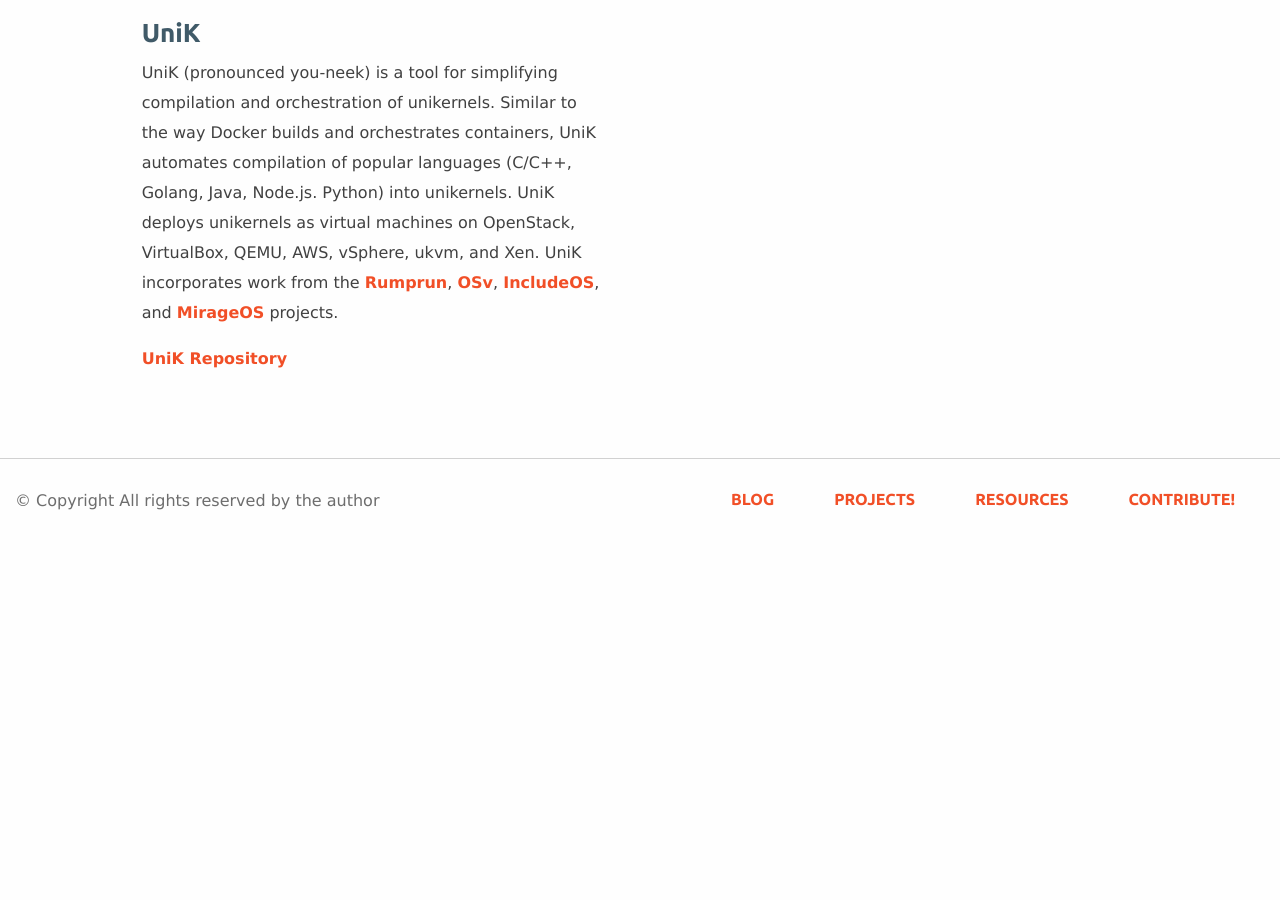
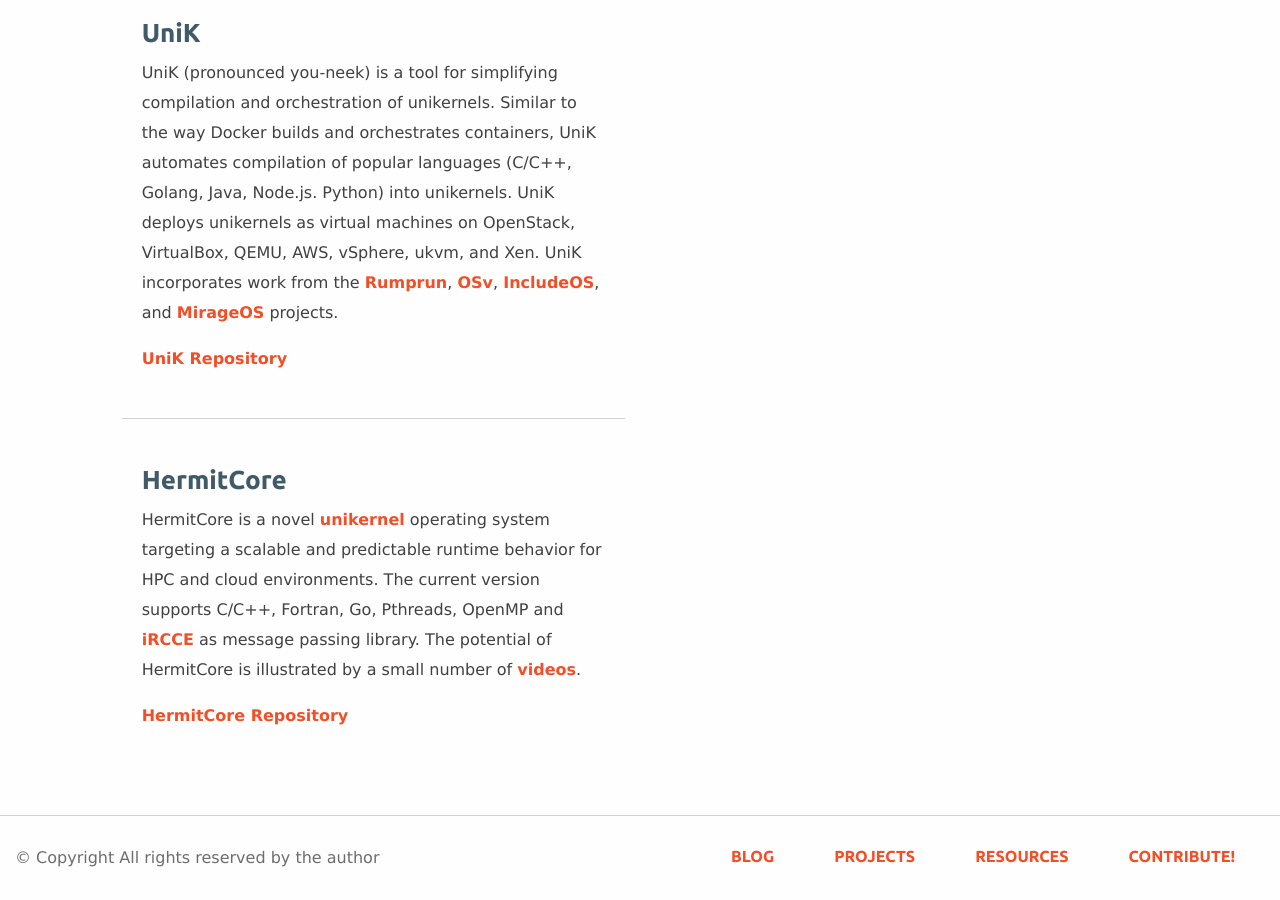
Before and after one commit to Unikernel-Systems/unikernel.org, a Jekyll site: the page built from projects/index.html, in a window 1280 px wide and 900 px high, scrolled down 2815 px. Built offline with Jekyll 4.4.1, drawn with Linux system fonts in a browser that asks for light colours; before the commit the page ends 3358 px from its top, so only the background shows below that.

Commit message:
Add HermitCore to Projects.
Copy-pasted the previous div section. The project section is copied from hermit webiste:
https://hermitcore.org/

I stumbled upon hermitcore from HN, and I am not directly involved in the project (yet).

```diff
--- a/projects/index.html
+++ b/projects/index.html
@@ -136,6 +136,18 @@
 		<div class="medium-6 columns">
 		</div>
 	  </div>
+	  <div class="row eqH-md">
+      		<div class="medium-6 columns">
+      			<article class="item">
+      			<h3>HermitCore</h3>
+      			<p class="post-excerpt">HermitCore is a novel <a href="http://unikernel.org">unikernel</a> operating system targeting a scalable and predictable runtime behavior for HPC and cloud environments. The current version supports C/C++, Fortran, Go, Pthreads, OpenMP and <a href="http://www.lfbs.rwth-aachen.de/publications/files/iRCCE.pdf">iRCCE</a> as message passing library. The potential of HermitCore is illustrated by a small number of <a href="search/index.html#video">videos</a>.</p>
+      			<p><a target="_blank" href="https://github.com/hermitcore/libhermit">HermitCore Repository</a></p>
+      		  </article>
+      		</div>
+
+		<div class="medium-6 columns">
+		</div>
+	  </div>
 	</div>
   </div>
 </section>
```
